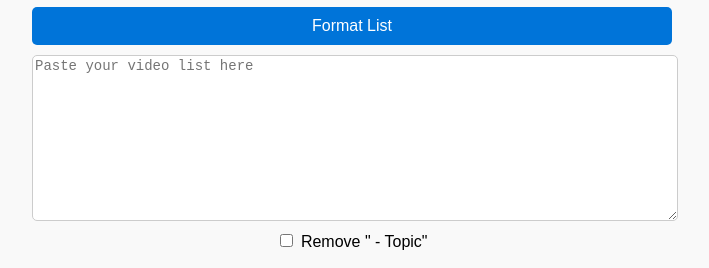
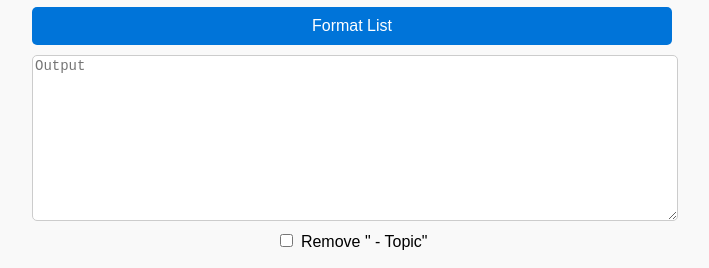
Before and after one commit to Lioncat6/Advanced-Playlist-Export-to-MusicBrainz, a plain HTML site: page index.html in a window 1280 px wide. Shown: the part 257-525 px from the top of the page, without its empty margins (288-997 px from the left). Drawn offline with Linux system fonts and the light colour scheme.

Commit message:
Update index.html

```diff
--- a/index.html
+++ b/index.html
@@ -81,7 +81,7 @@
     <h1>MusicBrainz Formatter (<a href="https://github.com/Lioncat6/Advanced-Playlist-Export-to-MusicBrainz">Github</a>)</h1>
     <textarea id="videoInput" rows="10" placeholder="Paste your video list here"></textarea>
     <button onclick="formatVideoList()">Format List</button>
-    <textarea id="videoOutput" rows="10" placeholder="Paste your video list here"></textarea>
+    <textarea id="videoOutput" rows="10" placeholder="Output"></textarea>
     <label>
         <input type="checkbox" id="removeTopic"> Remove " - Topic"
     </label>
```
